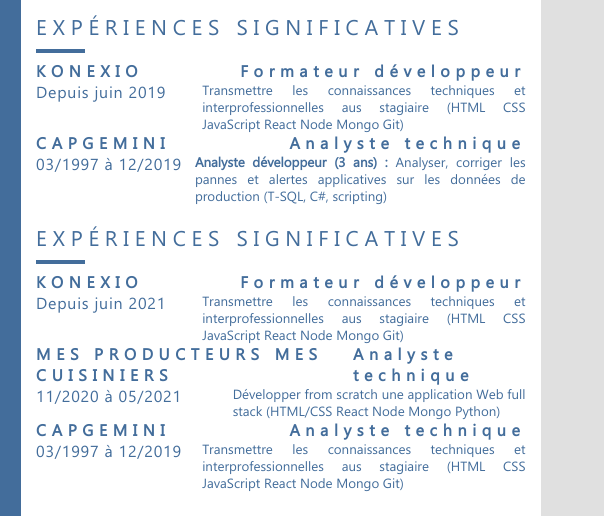
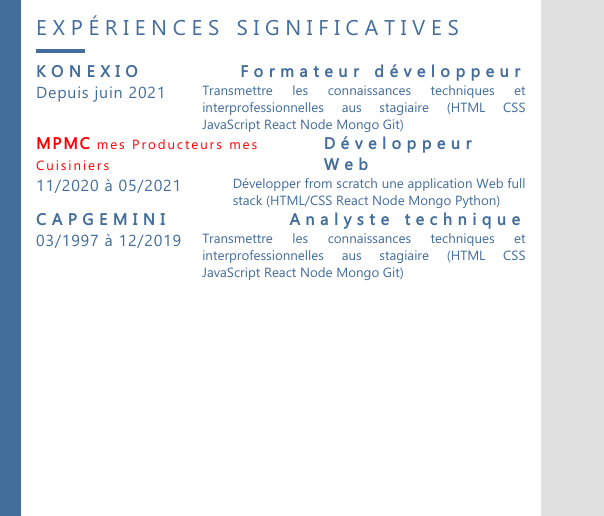
Before and after one commit to DDA209/cv-a4, a plain HTML site: page index.html in a window 1280 px wide. Shown: the part 305-821 px from the top of the page, 253-857 px from the left. Drawn offline with Linux system fonts and the light colour scheme.

Commit message:
Update CSS
.

```diff
--- a/index.html
+++ b/index.html
@@ -91,39 +91,9 @@
             <article id="experiences">
                 <h3>EXPÉRIENCES SIGNIFICATIVES</h3>
                 <div class="separator"></div>
-                <article class="first detail">
-                    <diV>
-                        <h4 class="companie">KONEXIO</h4>
-                        <h4>Formateur développeur</h4>
-                    </diV>
-                    <div>
-                        <h4 class="date">Depuis juin 2019</h4>
-                        <p className="description">Transmettre les connaissances techniques et interprofessionnelles aus
-                            stagiaire (HTML CSS
-                            JavaScript React Node Mongo Git)</p>
-                    </div>
-
-                </article>
                 <article class="detail">
                     <diV>
-                        <h4 class="companie">CAPGEMINI</h4>
-                        <h4>Analyste technique</h4>
-                    </diV>
-                    <div>
-                        <h4 class="date">03/1997 à 12/2019</h4>
-                        <p className="description"><span class="bold">Analyste développeur (3 ans) :</span>
-                            Analyser, corriger les pannes et
-                            alertes applicatives sur les données de production (T-SQL, C#, scripting)</p>
-                    </div>
-
-                </article>
-            </article>
-            <article id="experiences">
-                <h3>EXPÉRIENCES SIGNIFICATIVES</h3>
-                <div class="separator"></div>
-                <article class="detail">
-                    <diV>
-                        <h4 class="companie">KONEXIO</h4>
+                        <h4 class="company">KONEXIO</h4>
                         <h4>Formateur développeur</h4>
                     </diV>
                     <div>
@@ -134,10 +104,10 @@
                     </div>
 
                 </article>
-                <article class="detail">
+                <article class="detail" id="mpmc">
                     <diV>
-                        <h4 class="companie">MES PRODUCTEURS MES CUISINIERS</h4>
-                        <h4>Analyste technique</h4>
+                        <h4 class="company">MPMC<span class="little"> mes Producteurs mes Cuisiniers</span></h4>
+                        <h4>Développeur Web</h4>
                     </diV>
                     <div>
                         <h4 class="date">11/2020 à 05/2021</h4>
@@ -148,7 +118,7 @@
                 </article>
                 <article class="detail">
                     <diV>
-                        <h4 class="companie">CAPGEMINI</h4>
+                        <h4 class="company">CAPGEMINI</h4>
                         <h4>Analyste technique</h4>
                     </diV>
                     <div>
--- a/style.css
+++ b/style.css
@@ -191,3 +191,8 @@
 	text-align: justify;
 	text-justify: distribute;
 }
+
+#mpmc h4.company {
+	color: red;
+	letter-spacing: 0.5mm;
+}
```
